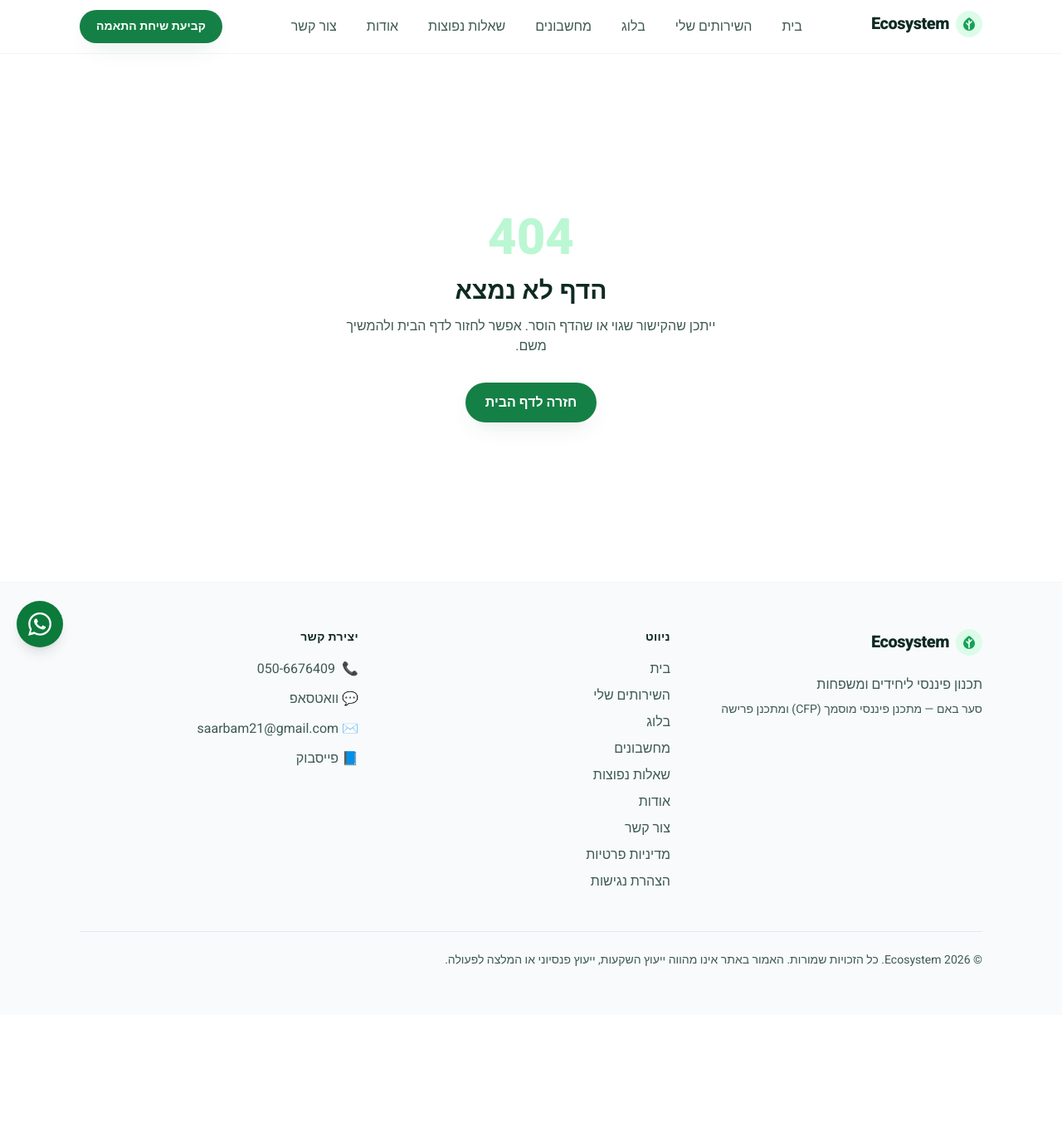
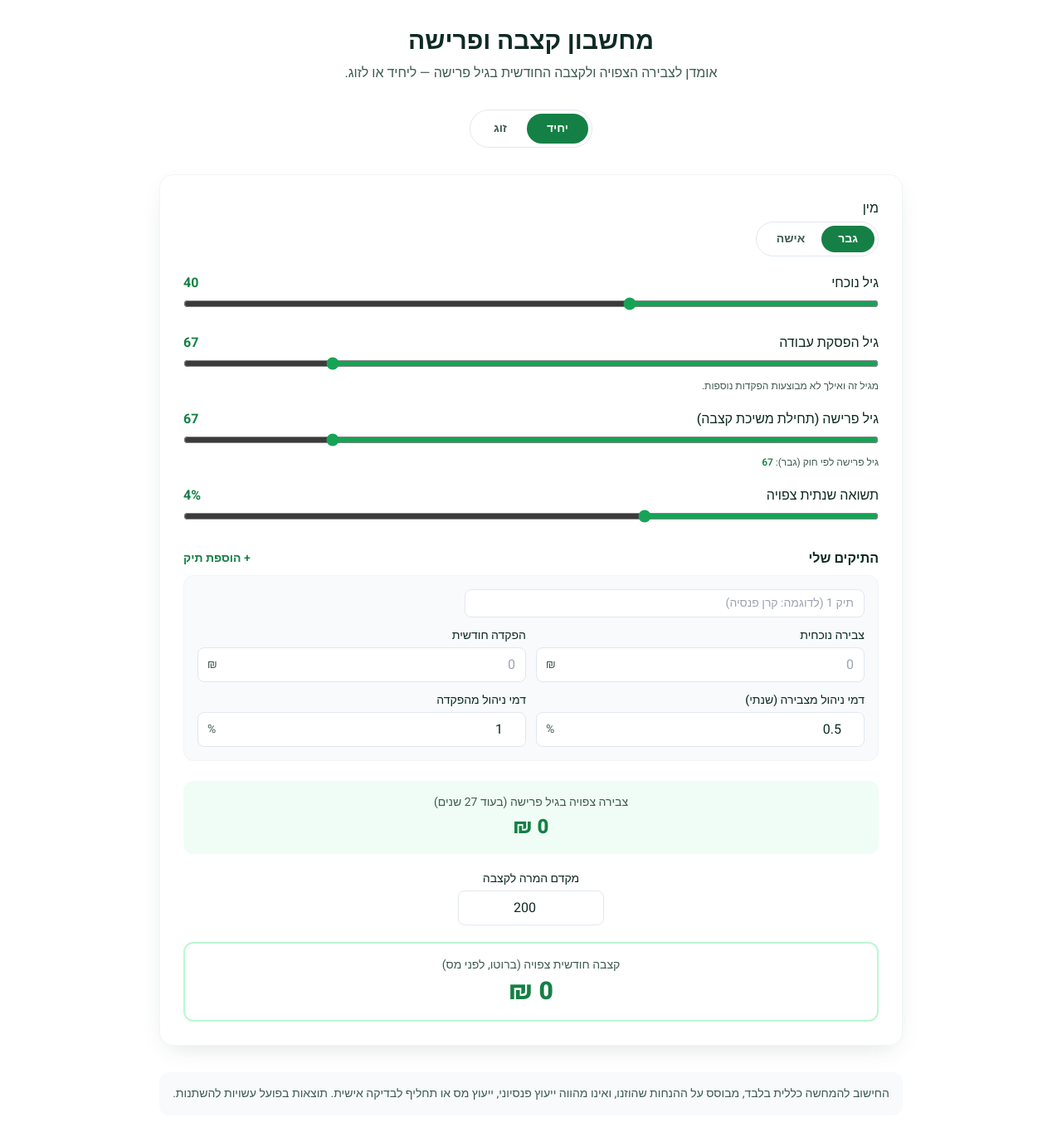
Before and after one commit to saarbam21/ecosystem, a Next.js app: page /embed/calculator in a window 1280 px wide. Before the commit this address had no page. Shown: the top 1364 px of the page at 83% size. Before the commit the page ends 1223 px from the top, so only its background shows below. Built offline with nearby package versions, Linux system fonts and the light colour scheme.

Commit message:
Add standalone (chrome-less) calculator page at /embed/calculator

```diff
--- /dev/null
+++ b/app/embed/calculator/page.jsx
@@ -0,0 +1,30 @@
+import PensionCalculator from "@/components/PensionCalculator";
+
+export const metadata = {
+  title: "מחשבון קצבה ופרישה",
+  description: "מחשבון קצבה ופרישה — צבירה צפויה וקצבה חודשית, ליחיד או לזוג.",
+  robots: { index: false, follow: false },
+  alternates: { canonical: undefined },
+};
+
+export default function EmbeddedCalculatorPage() {
+  return (
+    <div className="container-page py-8">
+      <h1 className="mb-2 text-center text-2xl font-extrabold text-ink sm:text-3xl">
+        מחשבון קצבה ופרישה
+      </h1>
+      <p className="mb-8 text-center text-ink-soft">
+        אומדן לצבירה הצפויה ולקצבה החודשית בגיל פרישה — ליחיד או לזוג.
+      </p>
+
+      <div className="mx-auto max-w-4xl">
+        <PensionCalculator />
+
+        <p className="mt-8 rounded-xl bg-slate-50 p-4 text-center text-sm text-ink-soft">
+          החישוב להמחשה כללית בלבד, מבוסס על ההנחות שהוזנו, ואינו מהווה ייעוץ
+          פנסיוני, ייעוץ מס או תחליף לבדיקה אישית. תוצאות בפועל עשויות להשתנות.
+        </p>
+      </div>
+    </div>
+  );
+}
--- a/app/layout.jsx
+++ b/app/layout.jsx
@@ -1,8 +1,6 @@
 import { Heebo } from "next/font/google";
 import "./globals.css";
-import Header from "@/components/Header";
-import Footer from "@/components/Footer";
-import WhatsAppFloat from "@/components/WhatsAppFloat";
+import SiteChrome from "@/components/SiteChrome";
 import { site } from "@/lib/site";
 
 const heebo = Heebo({
@@ -45,15 +43,7 @@ export default function RootLayout({ children }) {
   return (
     <html lang="he" dir="rtl" className={heebo.variable}>
       <body className="flex min-h-screen flex-col font-sans">
-        <a href="#main" className="skip-link">
-          דלג לתוכן הראשי
-        </a>
-        <Header />
-        <main id="main" className="flex-1">
-          {children}
-        </main>
-        <Footer />
-        <WhatsAppFloat />
+        <SiteChrome>{children}</SiteChrome>
       </body>
     </html>
   );
--- /dev/null
+++ b/components/SiteChrome.jsx
@@ -0,0 +1,34 @@
+"use client";
+
+import { usePathname } from "next/navigation";
+import Header from "./Header";
+import Footer from "./Footer";
+import WhatsAppFloat from "./WhatsAppFloat";
+
+export default function SiteChrome({ children }) {
+  const pathname = usePathname();
+  // Standalone/embeddable pages render without the site header, footer and nav.
+  const bare = pathname?.startsWith("/embed");
+
+  if (bare) {
+    return (
+      <main id="main" className="flex-1">
+        {children}
+      </main>
+    );
+  }
+
+  return (
+    <>
+      <a href="#main" className="skip-link">
+        דלג לתוכן הראשי
+      </a>
+      <Header />
+      <main id="main" className="flex-1">
+        {children}
+      </main>
+      <Footer />
+      <WhatsAppFloat />
+    </>
+  );
+}
```
